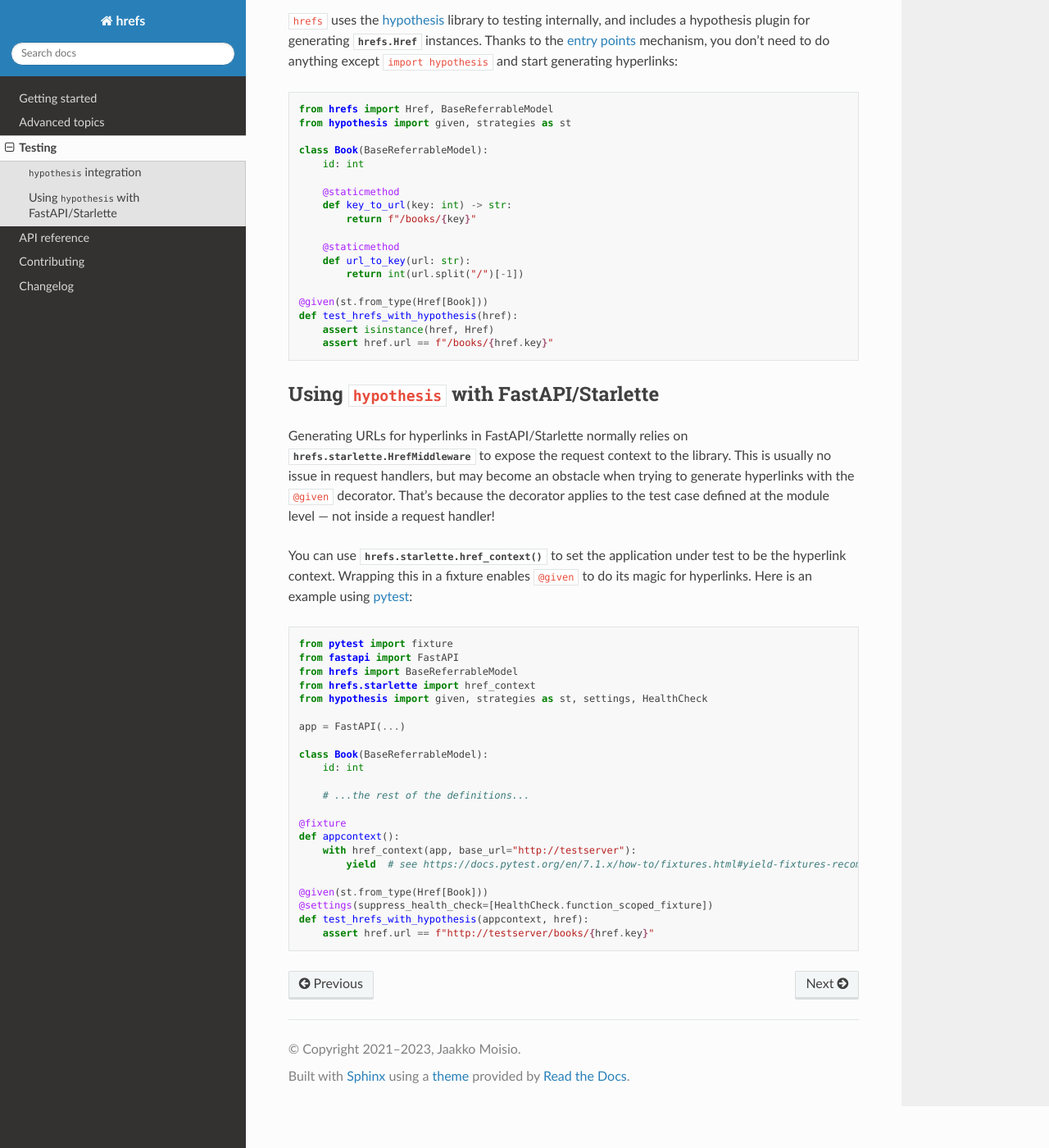
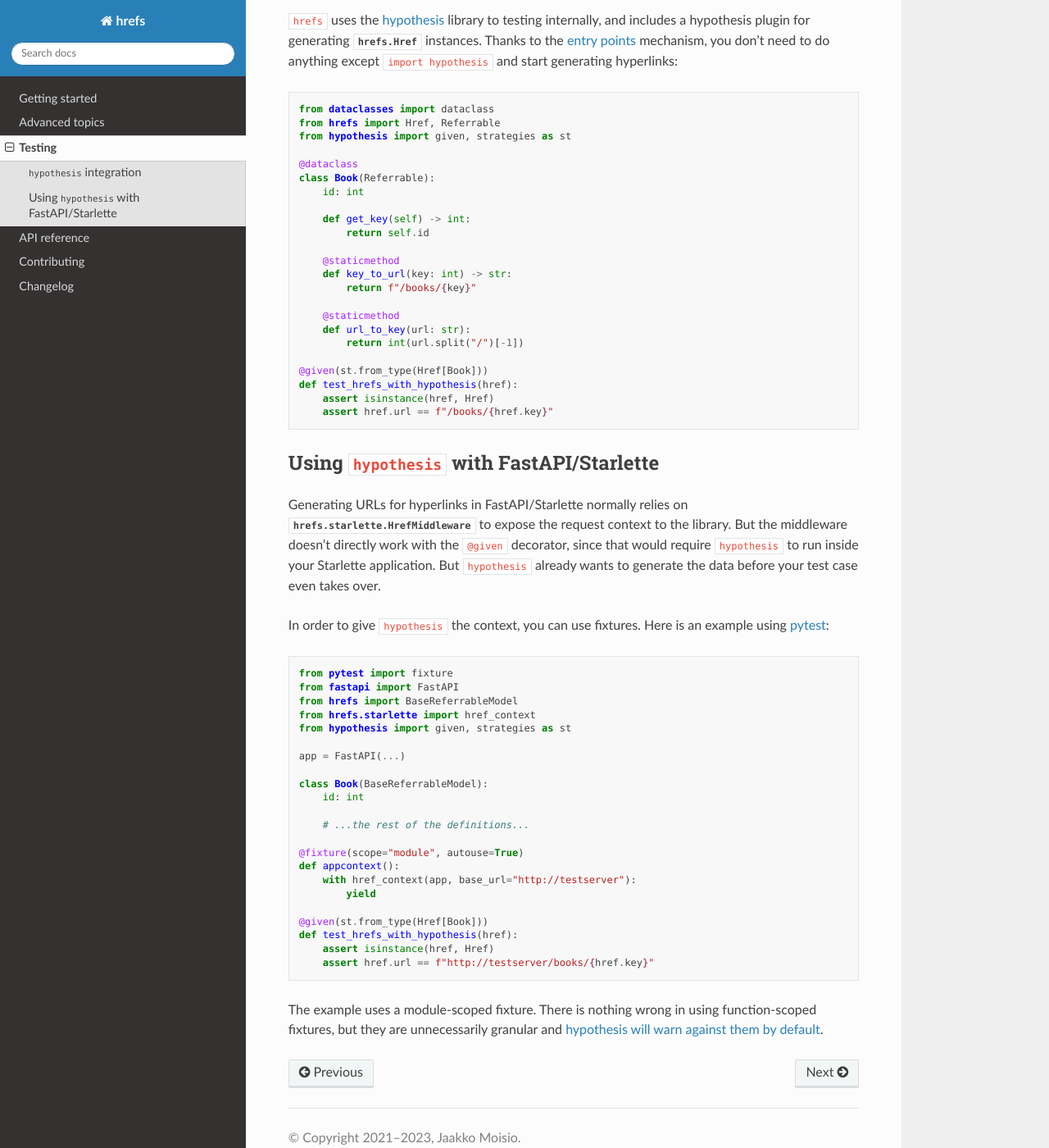
Before and after one commit to jasujm/hrefs, a Sphinx documentation site: the page built from docs/testing.rst, in a window 1280 px wide and 1400 px high, scrolled down 203 px. Shown: the whole window at 82% size. Built offline with Sphinx 7.4.7 and the Read the Docs theme 2.0.0, drawn with Linux system fonts in a browser that asks for light colours.

Commit message:
Stop using function-scoped fixtures with `@given`
This commit improves both unit tests and testing documentation by moving
hyperlink resolver fixtures to class or module scope.

`hypothesis` warns by default about function scoped fixtures, and they are
unnecessary in the test cases anyway, so this both cleans up the tests and also
instructs users to use the cleaner style.

```diff
--- a/docs/testing.rst
+++ b/docs/testing.rst
@@ -15,11 +15,16 @@ generating hyperlinks:
 
 .. code-block:: python
 
-   from hrefs import Href, BaseReferrableModel
+   from dataclasses import dataclass
+   from hrefs import Href, Referrable
    from hypothesis import given, strategies as st
 
-   class Book(BaseReferrableModel):
+   @dataclass
+   class Book(Referrable):
        id: int
+
+       def get_key(self) -> int:
+           return self.id
 
        @staticmethod
        def key_to_url(key: int) -> str:
@@ -39,15 +44,13 @@ Using ``hypothesis`` with FastAPI/Starlette
 
 Generating URLs for hyperlinks in FastAPI/Starlette normally relies on
 :class:`hrefs.starlette.HrefMiddleware` to expose the request context to the
-library. This is usually no issue in request handlers, but may become an
-obstacle when trying to generate hyperlinks with the ``@given``
-decorator. That's because the decorator applies to the test case defined at the
-module level --- not inside a request handler!
+library. But the middleware doesn't directly work with the ``@given`` decorator,
+since that would require ``hypothesis`` to run inside your Starlette
+application. But ``hypothesis`` already wants to generate the data before your
+test case even takes over.
 
-You can use :func:`hrefs.starlette.href_context()` to set the application under
-test to be the hyperlink context. Wrapping this in a fixture enables ``@given``
-to do its magic for hyperlinks. Here is an example using `pytest
-<https://docs.pytest.org/>`_:
+In order to give ``hypothesis`` the context, you can use fixtures. Here is an
+example using `pytest <https://docs.pytest.org/>`_:
 
 .. code-block:: python
 
@@ -55,7 +58,7 @@ to do its magic for hyperlinks. Here is an example using `pytest
    from fastapi import FastAPI
    from hrefs import BaseReferrableModel
    from hrefs.starlette import href_context
-   from hypothesis import given, strategies as st, settings, HealthCheck
+   from hypothesis import given, strategies as st
 
    app = FastAPI(...)
 
@@ -64,12 +67,17 @@ to do its magic for hyperlinks. Here is an example using `pytest
 
        # ...the rest of the definitions...
 
-   @fixture
+   @fixture(scope="module", autouse=True)
    def appcontext():
        with href_context(app, base_url="http://testserver"):
-           yield  # see https://docs.pytest.org/en/7.1.x/how-to/fixtures.html#yield-fixtures-recommended
+           yield
 
    @given(st.from_type(Href[Book]))
-   @settings(suppress_health_check=[HealthCheck.function_scoped_fixture])
-   def test_hrefs_with_hypothesis(appcontext, href):
+   def test_hrefs_with_hypothesis(href):
+       assert isinstance(href, Href)
        assert href.url == f"http://testserver/books/{href.key}"
+
+The example uses a module-scoped fixture. There is nothing wrong in using
+function-scoped fixtures, but they are unnecessarily granular and `hypothesis
+will warn against them by default
+<https://hypothesis.readthedocs.io/en/latest/healthchecks.html#hypothesis.HealthCheck.function_scoped_fixture>`_.
```
Also changed, not shown: CHANGELOG.rst (+7 -0 lines), 5 other files.
